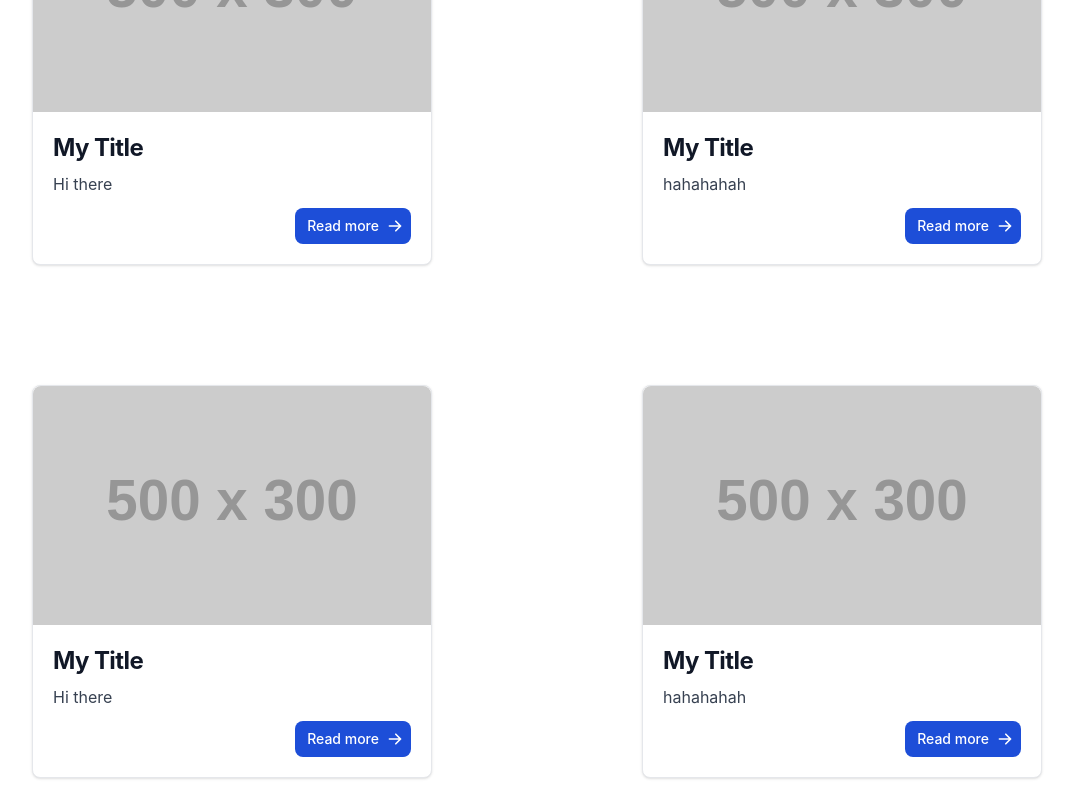
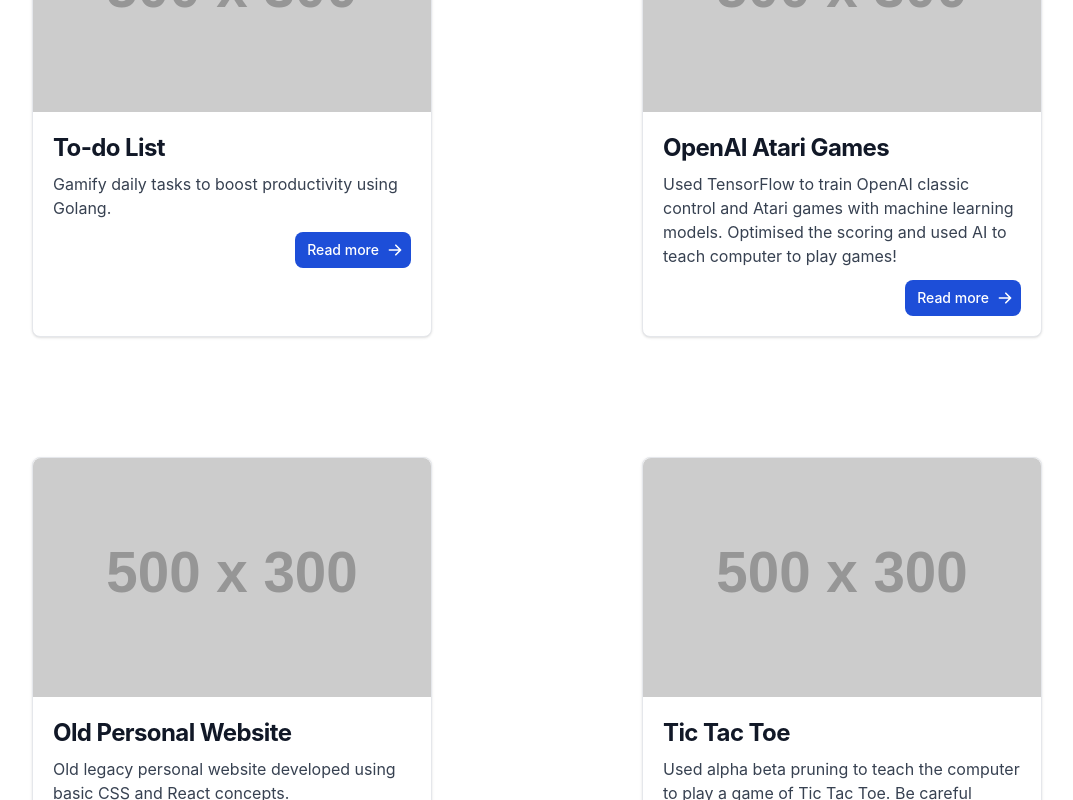
Before and after one commit to zhua633/my-website-v2, a React (Create React App) app in the folder frontend/: page / in a window 1280 px wide. Shown: the part 1620-2420 px from the top of the page, without its empty margins (103-1176 px from the left). Built offline with nearby package versions, Linux system fonts and the light colour scheme.

Commit message:
Update projects

```diff
--- a/frontend/src/Components/Helpers/card/index.jsx
+++ b/frontend/src/Components/Helpers/card/index.jsx
@@ -1,6 +1,6 @@
 import React from 'react';
 
-const MyComponent = ({title, description}) => {
+const Card = ({title, description, link}) => {
   return (
 <div class="w-1/3 bg-white border border-gray-200 rounded-lg shadow dark:bg-gray-800 dark:border-gray-700">
     <a href="#">
@@ -12,7 +12,7 @@
         </a>
         <p class="mb-3 font-normal text-gray-700 dark:text-gray-400">{description}</p>
         <div class="flex justify-end w-full">
-        <a href="#" class="inline-flex items-center px-3 py-2 text-sm font-medium text-center text-white bg-blue-700 rounded-lg hover:bg-blue-800 focus:ring-4 focus:outline-none focus:ring-blue-300 dark:bg-blue-600 dark:hover:bg-blue-700 dark:focus:ring-blue-800">
+        <a href={link} class="inline-flex items-center px-3 py-2 text-sm font-medium text-center text-white bg-blue-700 rounded-lg hover:bg-blue-800 focus:ring-4 focus:outline-none focus:ring-blue-300 dark:bg-blue-600 dark:hover:bg-blue-700 dark:focus:ring-blue-800">
             Read more
             <svg aria-hidden="true" class="w-4 h-4 ml-2 -mr-1" fill="currentColor" viewBox="0 0 20 20" xmlns="http://www.w3.org/2000/svg"><path fill-rule="evenodd" d="M10.293 3.293a1 1 0 011.414 0l6 6a1 1 0 010 1.414l-6 6a1 1 0 01-1.414-1.414L14.586 11H3a1 1 0 110-2h11.586l-4.293-4.293a1 1 0 010-1.414z" clip-rule="evenodd"></path></svg>
         </a>
@@ -23,4 +23,4 @@
   )
 }
 
-export default MyComponent;
+export default Card;
--- a/frontend/src/Components/Projects/index.jsx
+++ b/frontend/src/Components/Projects/index.jsx
@@ -1,14 +1,14 @@
-import MyComponent from "../Helpers/card/index";
+import Card from "../Helpers/card/index";
 function Projects() {
   return (
     <div className="w-full justyify-around flex flex-wrap gap-y-10 justify-around">
     <div className="w-full flex p-10 space-x-5 justify-around">
-      <MyComponent title="My Title" description="Hi there"/>
-      <MyComponent title="My Title" description="hahahahah"/>
+      <Card title="To-do List" description="Gamify daily tasks to boost productivity using Golang." link="https://github.com/zhua633/go-to-do-list"/>
+      <Card title="OpenAI Atari Games" description="Used TensorFlow to train OpenAI classic control and Atari games with machine learning models. Optimised the scoring and used AI to teach computer to play games!" link="https://github.com/zhua633/COMPSYS726-Reinforcement-Learning" />
     </div>
     <div className="w-full flex p-10 space-x-5 justify-around">
-      <MyComponent title="My Title" description="Hi there"/>
-      <MyComponent title="My Title" description="hahahahah"/>
+      <Card title="Old Personal Website" description="Old legacy personal website developed using basic CSS and React concepts." link="https://zhua633.github.io/my-website/"/>
+      <Card title="Tic Tac Toe" description="Used alpha beta pruning to teach the computer to play a game of Tic Tac Toe. Be careful because the computer almost always win!" link="https://github.com/zhua633/Tic-Tac-Toe" />
     </div>
     </div>
   )
```
